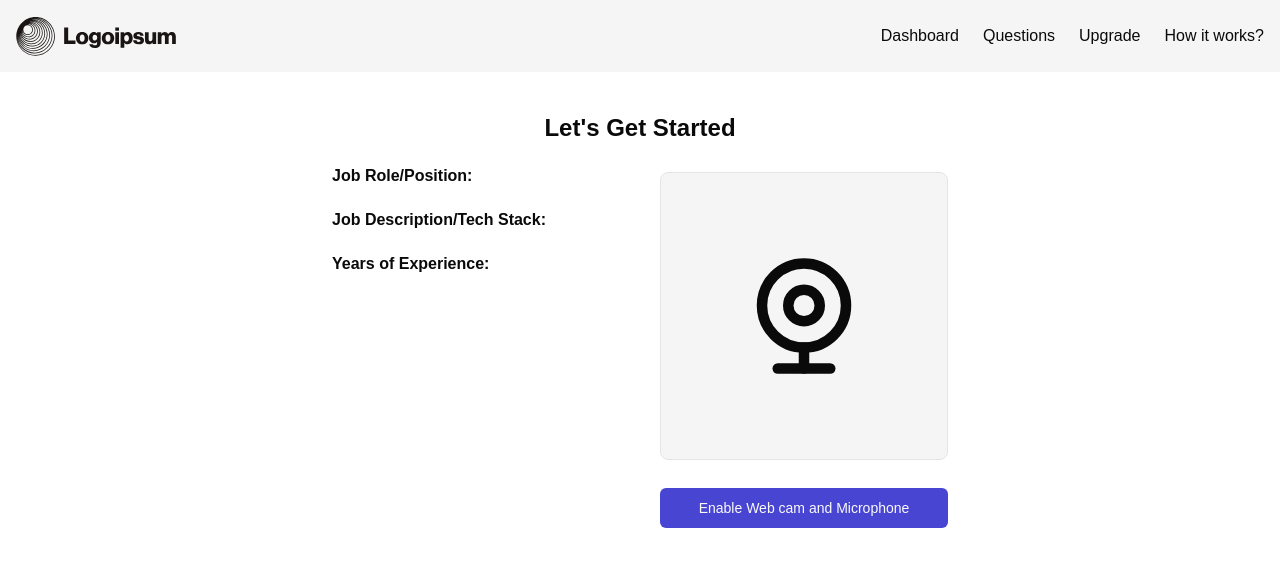
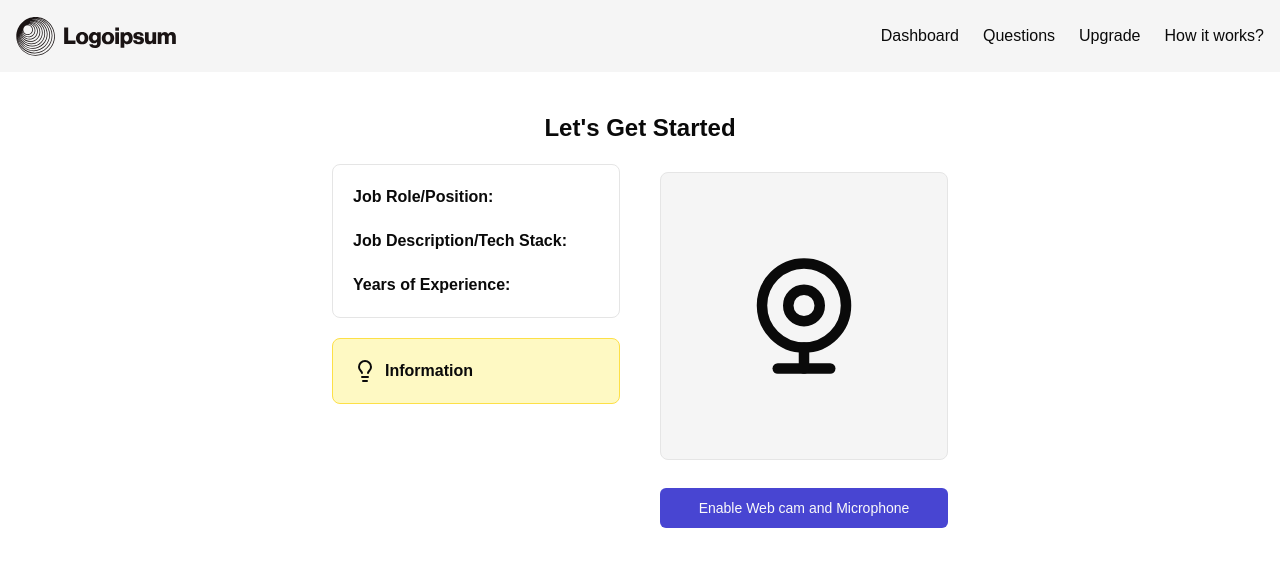
Before and after one commit to smaranbh7/Ask-Me, a Next.js app: page /dashboard/interview/1 in a window 1280 px wide. Shown: the top 566 px of the page. Built offline with nearby package versions, Linux system fonts and the light colour scheme; no server answers; the database is empty.

Commit message:
add info component for users

```diff
--- a/app/dashboard/interview/[interviewId]/page.jsx
+++ b/app/dashboard/interview/[interviewId]/page.jsx
@@ -3,7 +3,7 @@ import React, { useEffect, useState } from 'react'
 import { db } from '../../../../utils/db'
 import { MockInterview } from '../../../../utils/schema'
 import { eq } from 'drizzle-orm'
-import { WebcamIcon } from 'lucide-react'
+import { Lightbulb, WebcamIcon } from 'lucide-react'
 import Webcam from 'react-webcam'
 import { Button } from '../../../../components/ui/button'
 
@@ -32,17 +32,20 @@ function Interview({ params }) {
     <div className='my-10 flex justify-center flex-col items-center'>
       <h2 className='font-bold text-2xl'>Let's Get Started</h2>
       <div className='grid grid-cols-1 md:grid-cols-2 gap-10'>
+
         <div className='flex flex-col my-5 gap-5'>
           {/* Render loading state or interview data */}
-          {loading ? (
-            <p>Loading interview details...</p> // Loading message
-          ) : (
-            <>
+
+            <div className='flex flex-col p-5 rounded-lg border gap-5'>
               <h2><strong>Job Role/Position:</strong> {interviewData?.jobPosition}</h2>
               <h2><strong>Job Description/Tech Stack:</strong> {interviewData?.jobDesc}</h2>
               <h2><strong>Years of Experience:</strong> {interviewData?.jobExperience}</h2>
-            </>
-          )}
+            </div>
+            <div className='p-5 border rounded-lg border-yellow-300 bg-yellow-100'>
+             <h2 className='flex gap-2 items-center'><Lightbulb /> <strong>Information</strong></h2>
+              <h2>{process.env.NEXT_PUBLIC_INFORMATION}</h2>
+            </div>
+
         </div>
         <div>
           {webcamEnabled ? (
```
